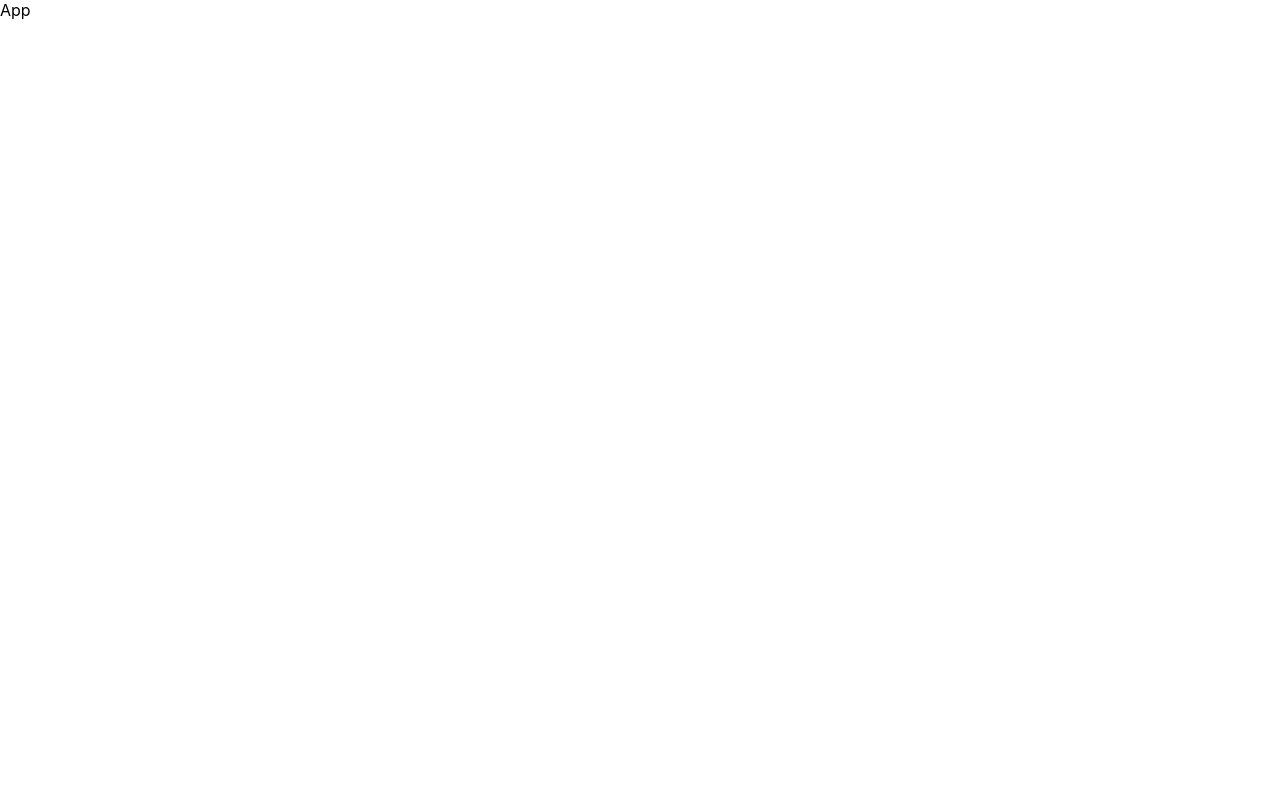
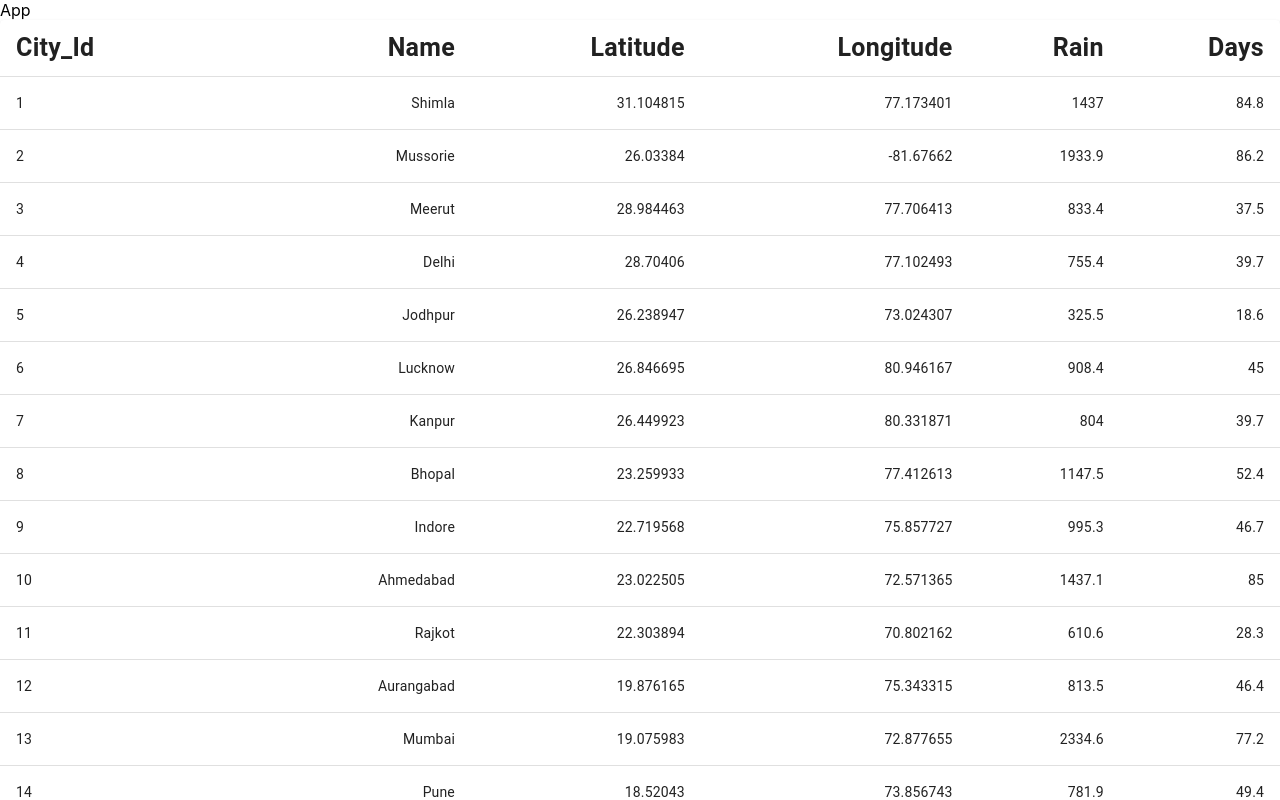
Before and after one commit to prashantbharati/atlanfront, a React (Create React App) app: page / in a window 1280 px wide. Shown: the top 800 px of the page. Built offline with nearby package versions, Linux system fonts and the light colour scheme.

Commit message:
table done

```diff
--- a/package.json
+++ b/package.json
@@ -3,6 +3,10 @@
   "version": "0.1.0",
   "private": true,
   "dependencies": {
+    "@emotion/react": "^11.9.3",
+    "@emotion/styled": "^11.9.3",
+    "@mui/material": "^5.8.4",
+    "@mui/styled-engine": "^5.8.0",
     "@testing-library/jest-dom": "^5.16.4",
     "@testing-library/react": "^13.3.0",
     "@testing-library/user-event": "^13.5.0",
--- a/src/App.js
+++ b/src/App.js
@@ -1,9 +1,12 @@
 import React from "react";
-
+import cities from "./citydetails";
+import BasicTable from "./Table";
 const App = () => {
   return (
     <>
       <div>App</div>
+
+      <BasicTable data1={cities} />
     </>
   );
 };
--- a/src/Table.js
+++ b/src/Table.js
@@ -14,19 +14,37 @@ export default function BasicTable({ data1 }) {
         <TableHead>
           <TableRow>
             <TableCell style={{ fontWeight: "bold", fontSize: "25px" }}>
-              Full Name
+              City_Id
             </TableCell>
             <TableCell
               align="right"
               style={{ fontWeight: "bold", fontSize: "25px" }}
             >
-              Username
+              Name
             </TableCell>
             <TableCell
               align="right"
               style={{ fontWeight: "bold", fontSize: "25px" }}
             >
-              Email&nbsp;(g)
+              Latitude
+            </TableCell>
+            <TableCell
+              align="right"
+              style={{ fontWeight: "bold", fontSize: "25px" }}
+            >
+              Longitude
+            </TableCell>
+            <TableCell
+              align="right"
+              style={{ fontWeight: "bold", fontSize: "25px" }}
+            >
+              Rain
+            </TableCell>
+            <TableCell
+              align="right"
+              style={{ fontWeight: "bold", fontSize: "25px" }}
+            >
+              Days
             </TableCell>
           </TableRow>
         </TableHead>
@@ -34,10 +52,13 @@ export default function BasicTable({ data1 }) {
           {data1.map((row) => (
             <TableRow>
               <TableCell component="th" scope="row">
-                {row.fullname}
+                {row.ID}
               </TableCell>
-              <TableCell align="right">{row.username}</TableCell>
-              <TableCell align="right">{row.email}</TableCell>
+              <TableCell align="right">{row.Name}</TableCell>
+              <TableCell align="right">{row.geometry[0]}</TableCell>
+              <TableCell align="right">{row.geometry[1]}</TableCell>
+              <TableCell align="right">{row.rain}</TableCell>
+              <TableCell align="right">{row.days}</TableCell>
             </TableRow>
           ))}
         </TableBody>
```
Also changed, not shown: 1 other file (tests, documents, lock files or other folders).
